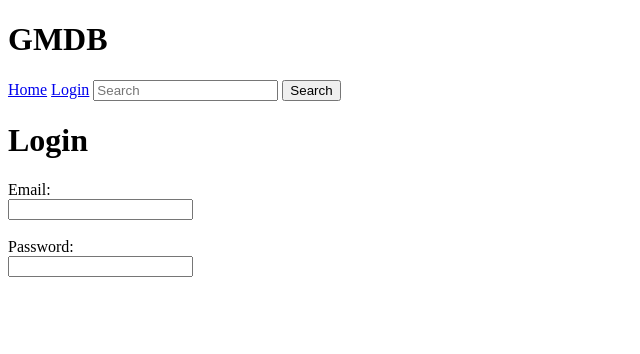
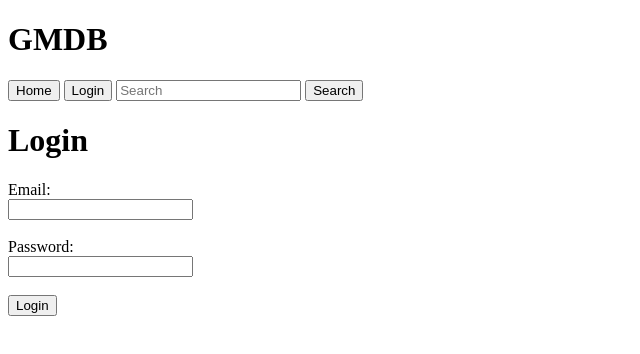
Before and after one commit to p-cap/USAF-html-checkpoint, a plain HTML site: page index.html in a window 1280 px wide. Shown: the whole page, without its empty margins (0-640 px from the left). Drawn offline with Linux system fonts and the light colour scheme.

Commit message:
linked stylesheet, added buttons

```diff
--- a/index.html
+++ b/index.html
@@ -3,15 +3,16 @@
     <head>
         <meta charset="utf-8">
         <title>GMDB</title>
+        <link rel="stylesheet" href="./styles/styles.css">
     </head>
     <body>
         <header>
             <h1>GMDB</h1>
             <nav>
-                <a href="#">Home</a>
-                <a href="#">Login</a>
+                <button type="button" onclick="window.location='home.html'">Home</button>
+                <button type="button" onclick="window.location='results.html'">Login</button>
                 <input type="text" placeholder="Search">
-                <button type="button">Search</button>
+                <button id="search-button" type="button">Search</button>
             </nav>
         </header>
         <main>
@@ -24,6 +25,8 @@
                 <label for="password">Password:</label>
                 <br>
                 <input type="password" name="password" id="password">
+                <br><br>
+                <button class="form-button" type="submit">Login</button>
             </form>
         </main>
     </body>
```
